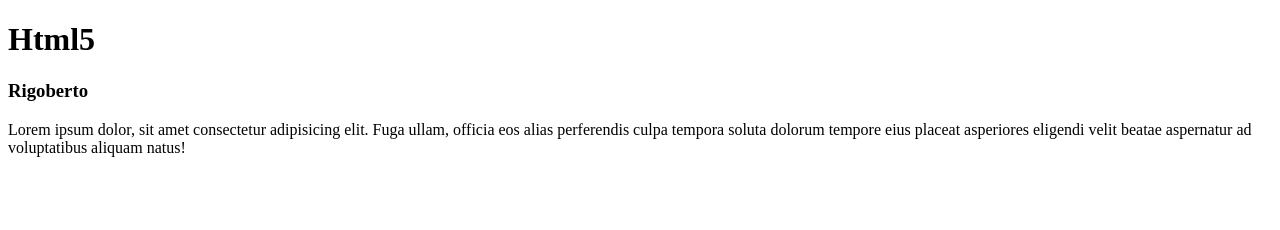
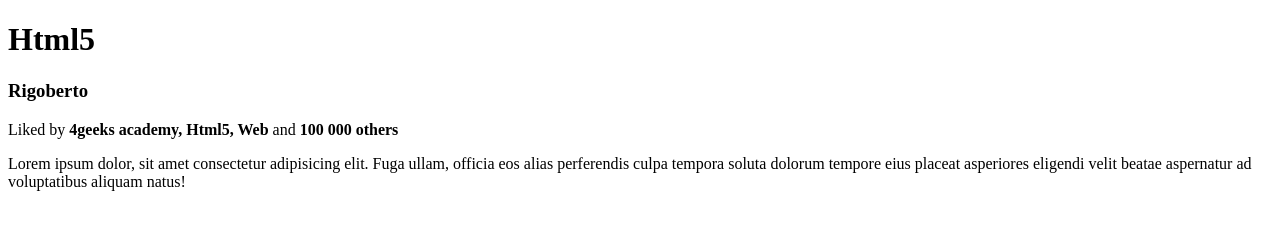
Before and after one commit to Jessan23/jessan23, a plain HTML site: page index.html in a window 1280 px wide. Drawn offline with Linux system fonts and the light colour scheme.

Commit message:
3er intento post instagram

```diff
--- a/index.html
+++ b/index.html
@@ -6,28 +6,36 @@
 
   <link rel="stylesheet" type="text/css" href="./style.css">
 
-    <title>Document</title>
+    <title>postal de instagram</title>
+
+
+<font-awesome-icon icon="fa-brands fa-html5" />
 </head>
 
 <body>
-    <div class="post insta">
-    <div class="title">
+
+    <div class="post instagram">
+
+    <div class="post header">
+        <display flex></display>
+
         <h1>Html5</h1>
         <h3>Rigoberto</h3>
-    </div>
 
-        <div class="post">
+        <div class="post img">
+
+            <p>Liked by <strong>4geeks academy, Html5, Web</strong> and <strong>100 000 others</strong> </p>
             <p>Lorem ipsum dolor, sit amet consectetur adipisicing elit. Fuga ullam, officia eos alias perferendis culpa tempora soluta dolorum tempore eius placeat asperiores eligendi velit beatae aspernatur ad voluptatibus aliquam natus!</p>
-
-            <div class="post header">
-
-            </div>
 
             <div class="post img">
 
             </div>
-                <div class="post body">
-                </div>
+<div class="post icons">
+</div>
+            <div class="post  body">
+
+            </div>
+
 
             </div>
 
--- a/style.css
+++ b/style.css
@@ -1,6 +0,0 @@
-.title{
-
-}
-.post {
-
-}
```
Also changed, not shown: 1 other file.
